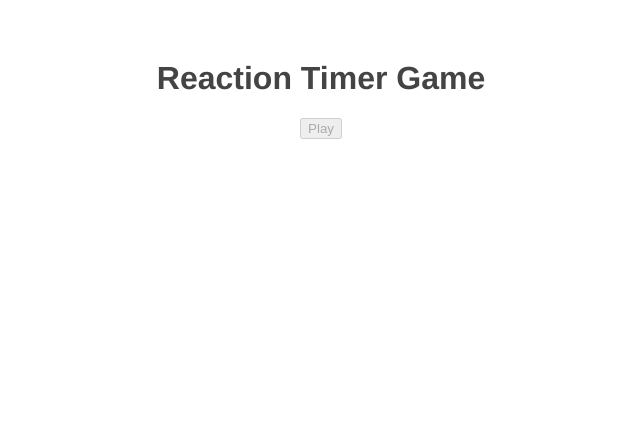
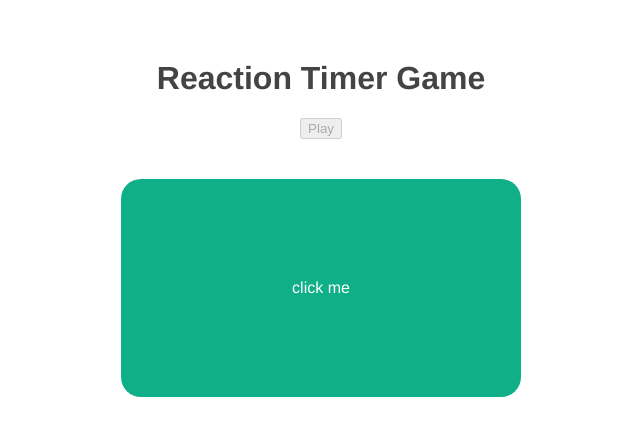
Before and after one commit to EELLOOII/Reaction-Timer, a Vue app: page / in a window 1280 px wide. Both pictures are taken after a click on the button "Play". Shown: the top 436 px of the page, without its empty margins (319-959 px from the left). Built offline with nearby package versions, Linux system fonts and the light colour scheme.

Commit message:
Created the reaction timer

```diff
--- a/src/App.vue
+++ b/src/App.vue
@@ -2,7 +2,7 @@
   <div>
     <h1>{{ title }}</h1>
     <button @click="start" :disabled="isPlaying">Play</button>
-    <!-- <Block v-if="isPlaying" :delay="delay"/> -->
+    <Block v-if="isPlaying" :delay="delay"/>
   </div>
 </template>
 
--- a/src/components/Block.vue
+++ b/src/components/Block.vue
@@ -1,5 +1,5 @@
 <template>
-  <div class="block" v-if="showBlock">
+  <div class="block" v-if="showBlock" @click="stopTimer">
     click me
   </div>
 </template>
@@ -9,21 +9,35 @@ export default {
     props: ['delay'],
     data () {
         return {
-            showBlock: false
+            showBlock: false,
+            timer: null,
+            reactionTime: 0
         }
     },
     mounted() {
-        console.log("component mounted")
+        // console.log("component mounted")
         setTimeout(() => {
             this.showBlock = true
-            console.log(this.delay)
+            // console.log(this.delay)
+            this.startTimer()
         }, this.delay)
     },
-    updated() {
-        console.log("component updated")
-    },
-    unmounted() {
-        console.log("component unmounted")
+    // updated() {
+    //     console.log("component updated")
+    // },
+    // unmounted() {
+    //     console.log("component unmounted")
+    // },
+    methods: {
+        startTimer() {
+            this.timer = setInterval(() => {
+                this.reactionTime += 10
+            }, 10)
+        },
+        stopTimer() {
+            clearInterval(this.timer)
+            console.log(this.reactionTime)
+        }
     }
 }
 </script>
```
